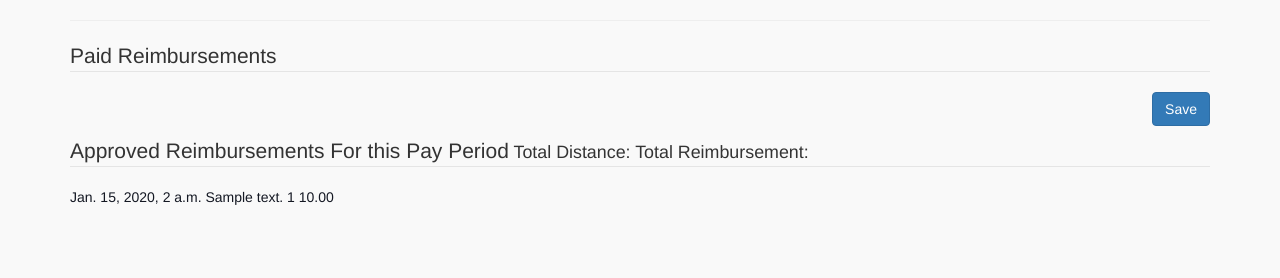
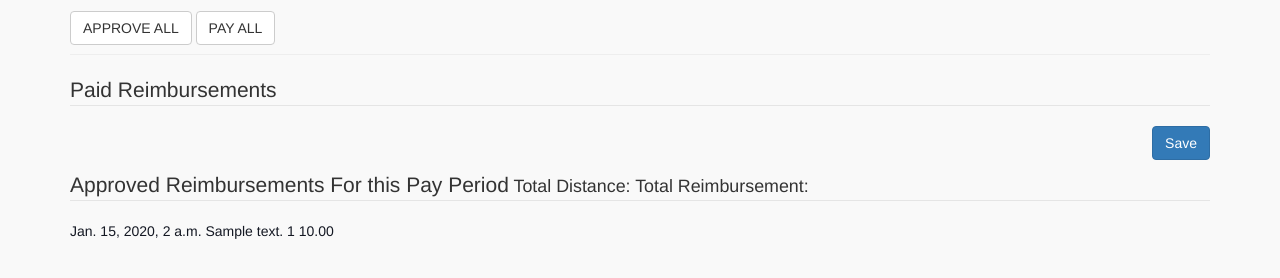
Before and after one commit to burnabyassociation/baciadmin, a Django app: page /1/edit/ in a window 1280 px wide. Shown: the part 189-467 px from the top of the page. Run offline with Django 3.2, Linux system fonts and the light colour scheme; tables that the repository leaves empty hold one stand-in row (values such as "Sample post"); parts of the project's set-up code (start-up, migrations or seed data) failed here and were passed over; some libraries are stand-ins or nearby versions.

Commit message:
approve and pay buttons

```diff
--- a/admin_apps/mileage/models.py
+++ b/admin_apps/mileage/models.py
@@ -37,6 +37,12 @@
 
     def get_absolute_url(self):
         return reverse('mileage:profile', kwargs={'pk': self.pk})
+
+    def get_approve_url(self):
+        return reverse('mileage:approve', kwargs={'pk': self.pk})
+
+    def get_pay_url(self):
+        return reverse('mileage:pay', kwargs={'pk': self.pk})
 
 class Payperiod(TimeStampedModel):
     due = models.DateField(blank=False)
--- a/admin_apps/mileage/views.py
+++ b/admin_apps/mileage/views.py
@@ -64,13 +64,14 @@
 @group_required('admin','supervisor')
 def ApproveView(request, pk):
     trips = Trip.objects.filter(staff=pk, approved=False).update(approved=True)
-    return redirect ('/dashboard')
-
+    messages.success(request, 'All trips approved')
+    return redirect ("mileage:profile", pk=pk)
 
 @group_required('admin')
 def PayView(request, pk):
     trips = Trip.objects.filter(staff=pk, paid=False).update(paid=True)
-    return redirect ('/dashboard')
+    messages.success(request, 'All trips marked as paid pending')
+    return redirect ("mileage:profile", pk=pk)
 
 
 #This is the staff's add trip view
--- a/admin_apps/templates/mileage/staff.html
+++ b/admin_apps/templates/mileage/staff.html
@@ -13,6 +13,16 @@
   <h1> {{object.user.username}}: Reimbursements</h1>
           <h4> Current Pay Period: <small>{{ current.due }}</small></h4>
         <h4> Department: <small>{{ user.groups.all.0 }}</small></h4>
+    <a href="{{ user.staff.get_approve_url }}">
+    <div class="btn btn-default">
+        APPROVE ALL
+    </div>
+</a>
+<a href="{{ user.staff.get_pay_url }}">
+    <div class="btn btn-default">
+        PAY ALL
+    </div>
+</a>
 </div>
 
 <form action="." method="post">
@@ -31,9 +41,6 @@
                 <h1 class="panel-title">{{ form.grouper }}</h1>
             </div>
             <ul class="list group" style="padding:0px;margin:0px">
-            <button onclick="myFunction()">Approve All</button>
-                {{ kwargs.paid }}
-
 
                 {% for form in form.list %}
                 <li class="clearfix list-group-item">
@@ -95,11 +102,5 @@
             {% endfor %}
     </div>
 <script>
-<script>
-function myFunction() {
-    for form in form.list
-        form.paid = true;
-        form.save();
-}
 </script>
 {% endblock %}
```
